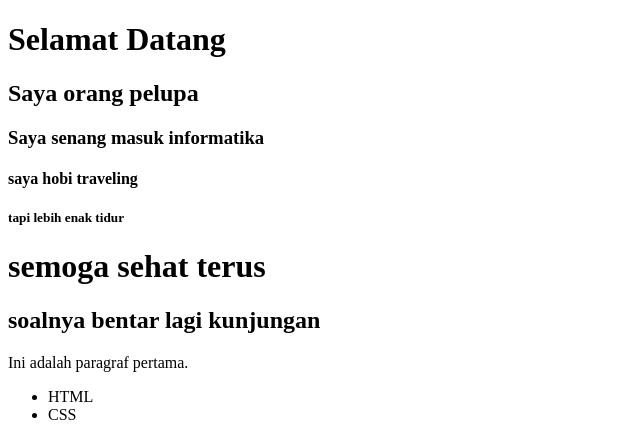
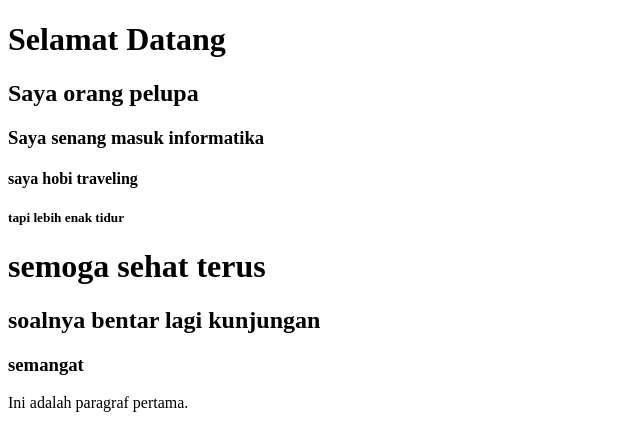
Before and after one commit to citrascir/pwd5, a plain HTML site: page index.html in a window 1280 px wide. Shown: the top 429 px of the page, without its empty margins (0-640 px from the left). Drawn offline with Linux system fonts and the light colour scheme.

Commit message:
ga sabar kunjungan

```diff
--- a/index.html
+++ b/index.html
@@ -14,6 +14,7 @@
     <h5> tapi lebih enak tidur</h5>
     <h1>semoga sehat terus</h1>
     <h2>soalnya bentar lagi kunjungan</h2>
+    <h3>semangat</h3>
 
 
     <p>Ini  adalah paragraf pertama.</p>
```
